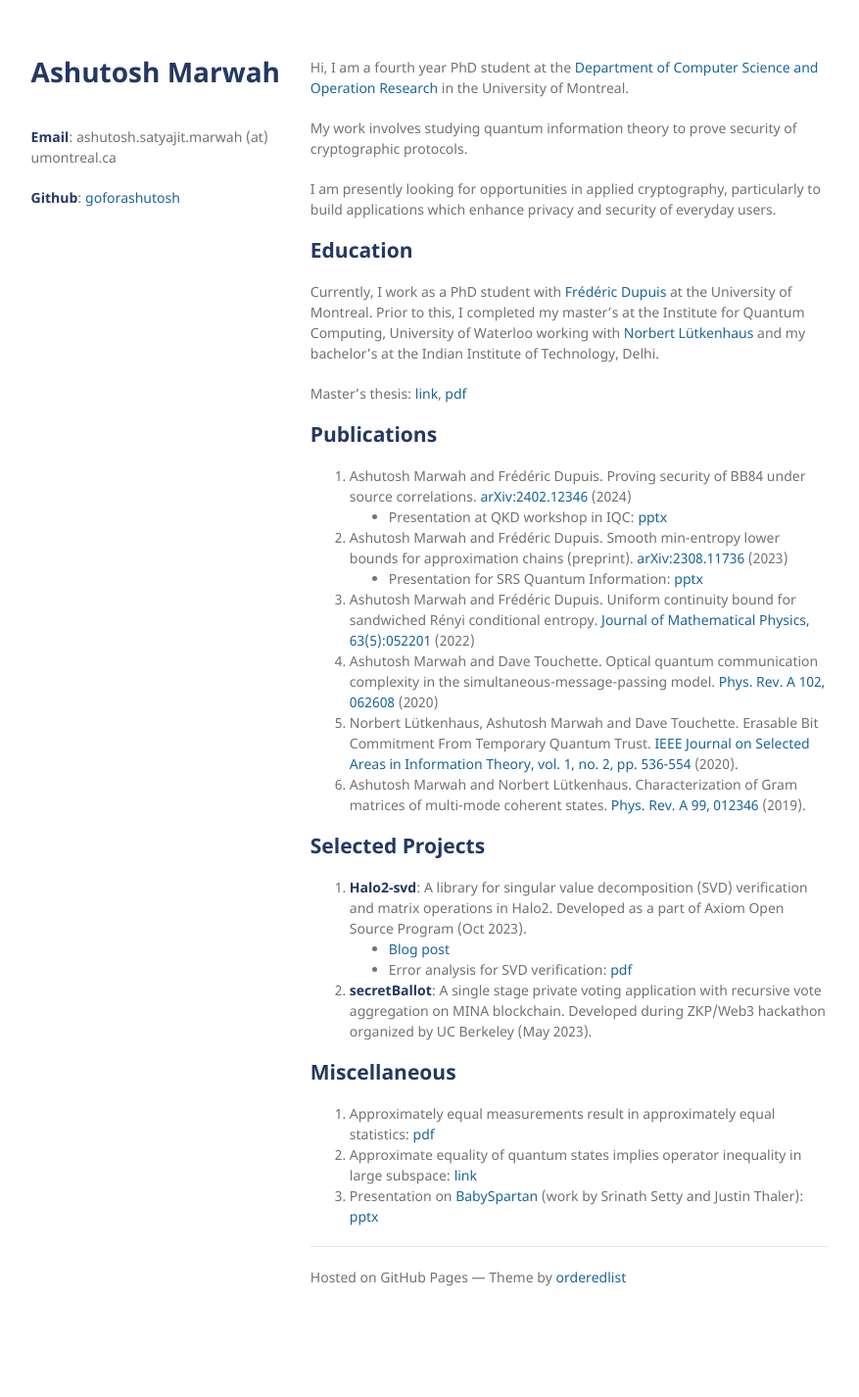
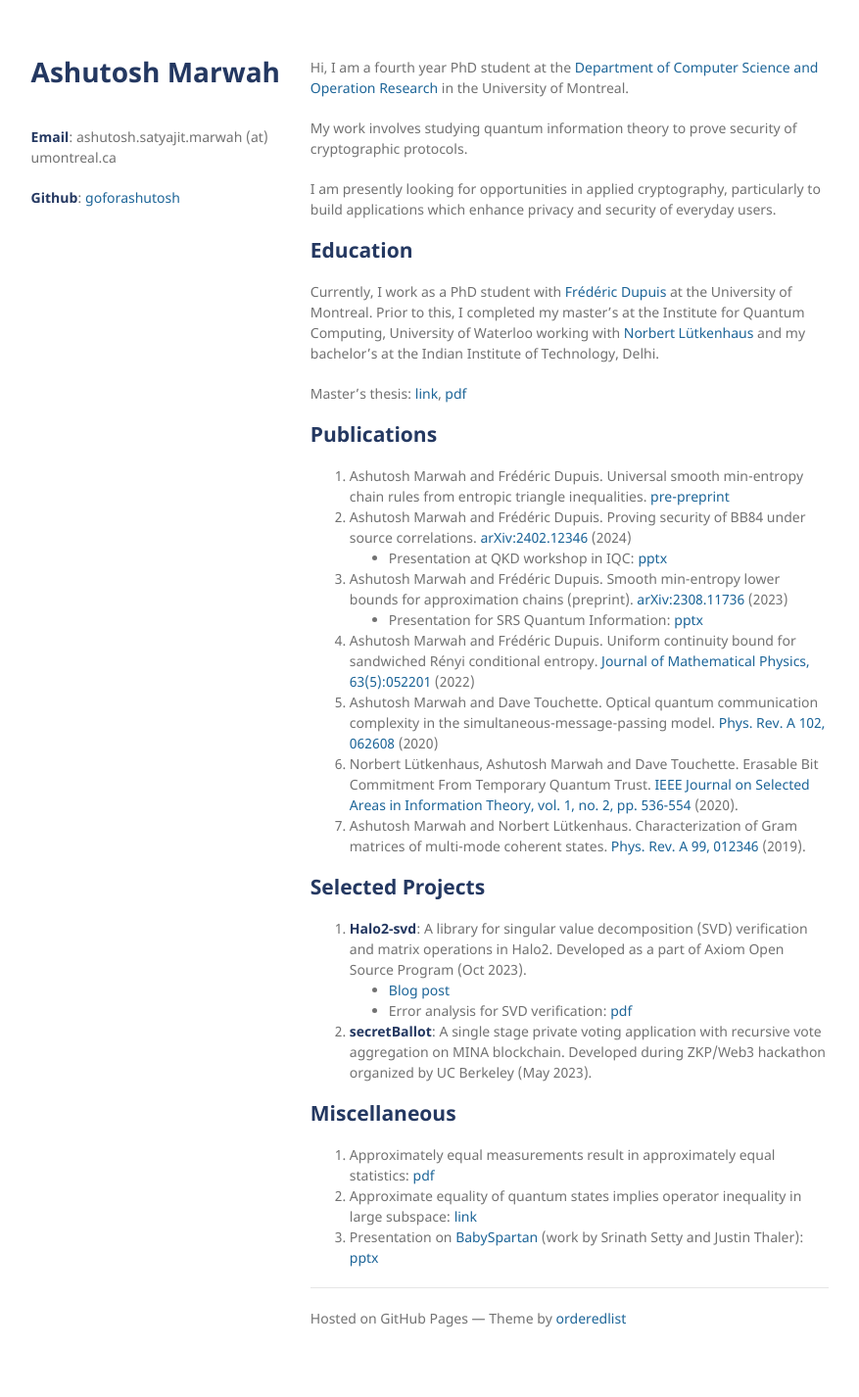
Before and after one commit to goforashutosh/goforashutosh.github.io, a Jekyll site: the page built from index.md, in a window 1280 px wide. Shown: the whole page at 98% size, without its empty margins (201-1078 px from the left). Built offline with Jekyll 4.4.1, drawn with Linux system fonts in a browser that asks for light colours; the repository's description, which GitHub fills in, is left out; before the commit the page ends 1384 px from its top, so only the background shows below that.

Commit message:
biid-preprint

```diff
--- a/index.md
+++ b/index.md
@@ -16,6 +16,7 @@ Master's thesis: [link](http://hdl.handle.net/10012/15087), [pdf](./docs/Master-
 
 ## Publications
 
+1. Ashutosh Marwah and Frédéric Dupuis. Universal smooth min-entropy chain rules from entropic triangle inequalities. <a href = "./docs/uni-ch-rules.pdf" target="_blank">pre-preprint </a>
 1. Ashutosh Marwah and Frédéric Dupuis. Proving security of BB84 under source correlations. <a href = "https://arxiv.org/abs/2402.12346" target="_blank">arXiv:2402.12346 </a> (2024)
    - Presentation at QKD workshop in IQC: [pptx](./presentations/Source_correlations.pptx)
 1. Ashutosh Marwah and Frédéric Dupuis. Smooth min-entropy lower bounds for approximation chains (preprint). <a href = "https://arxiv.org/abs/2308.11736" target="_blank">arXiv:2308.11736 </a> (2023)
```
Also changed, not shown: 1 other file.
